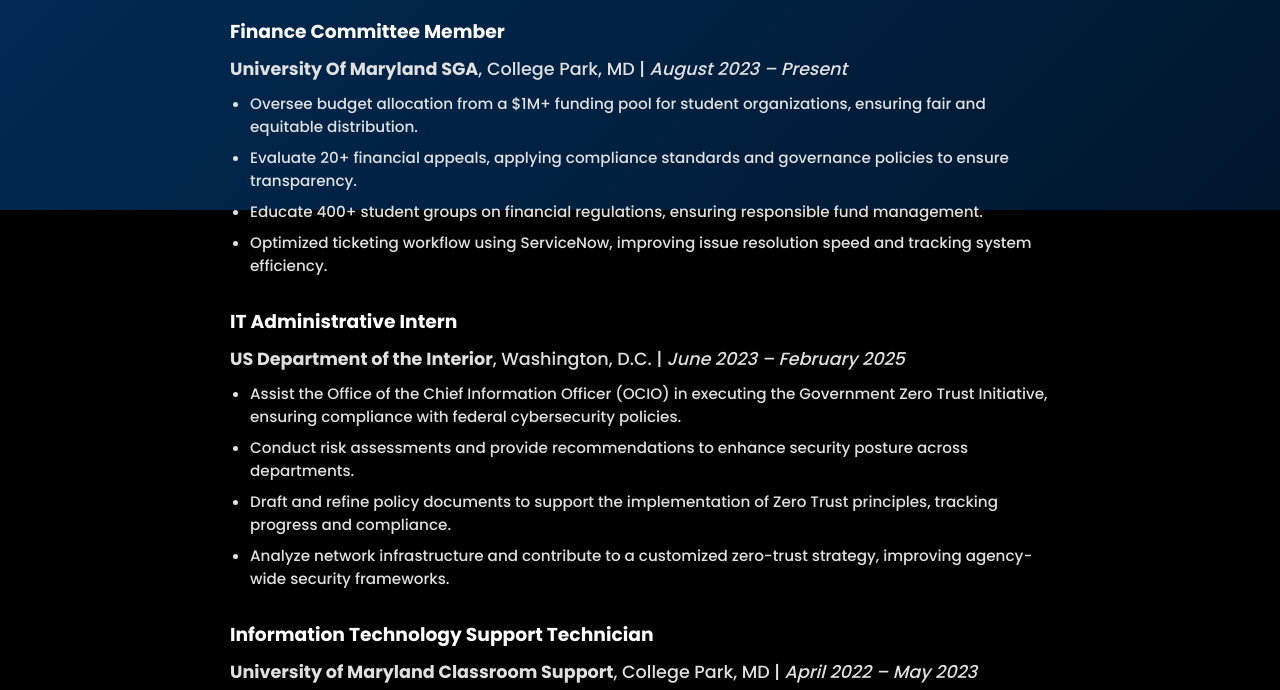
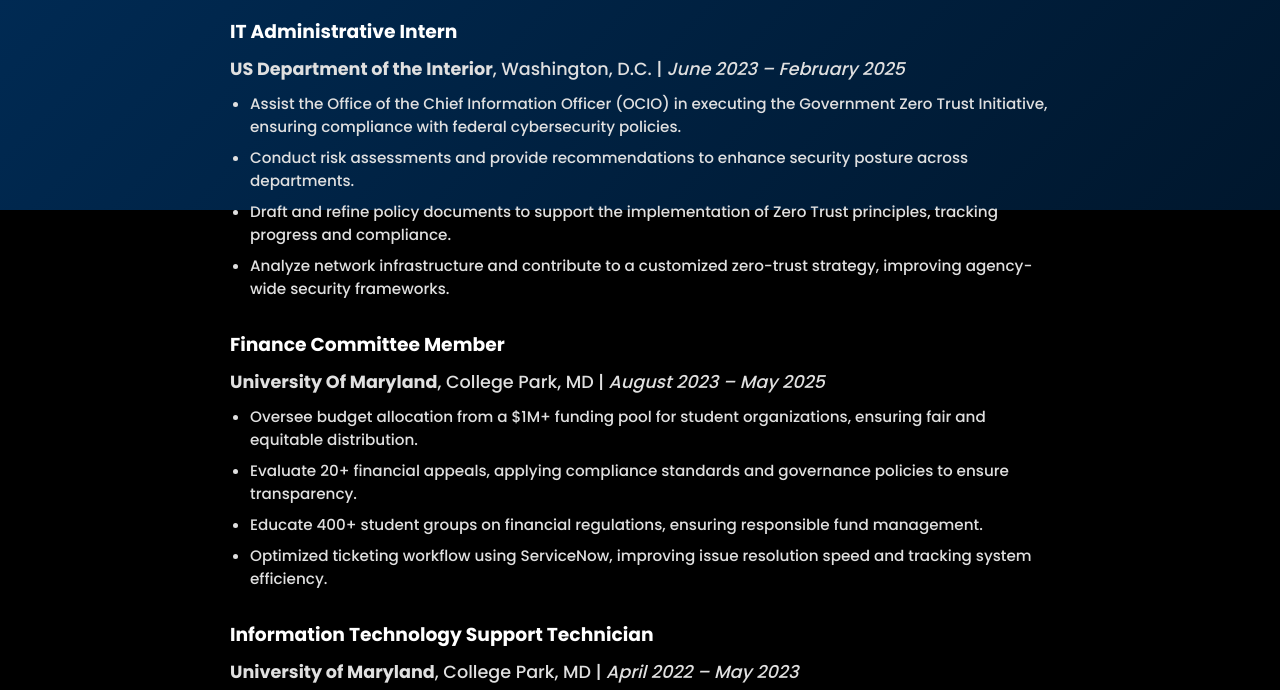
Before and after one commit to Samson1020/Samson_Personal_Site, a plain HTML site: page index.html in a window 1280 px wide. Shown: the part 590-1280 px from the top of the page. Drawn offline with nearby package versions, Linux system fonts and the light colour scheme.

Commit message:
small tweaks

```diff
--- a/index.html
+++ b/index.html
@@ -43,18 +43,6 @@
     <section class="experience">
         <h2>Professional Experience</h2>
 
-        <!-- Finance Committee Member -->
-        <div class="experience-entry">
-            <h3>Finance Committee Member</h3>
-            <p><strong>University Of Maryland SGA</strong>, College Park, MD | <em>August 2023 – Present</em></p>
-            <ul>
-                <li>Oversee budget allocation from a $1M+ funding pool for student organizations, ensuring fair and equitable distribution.</li>
-                <li>Evaluate 20+ financial appeals, applying compliance standards and governance policies to ensure transparency.</li>
-                <li>Educate 400+ student groups on financial regulations, ensuring responsible fund management.</li>
-                <li>Optimized ticketing workflow using ServiceNow, improving issue resolution speed and tracking system efficiency.</li>
-            </ul>
-        </div>
-
         <!-- IT Administrative Intern -->
         <div class="experience-entry">
             <h3>IT Administrative Intern</h3>
@@ -67,10 +55,23 @@
             </ul>
         </div>
 
+        <!-- Finance Committee Member -->
+        <div class="experience-entry">
+            <h3>Finance Committee Member</h3>
+            <p><strong>University Of Maryland</strong>, College Park, MD | <em>August 2023 – May 2025</em></p>
+            <ul>
+                <li>Oversee budget allocation from a $1M+ funding pool for student organizations, ensuring fair and equitable distribution.</li>
+                <li>Evaluate 20+ financial appeals, applying compliance standards and governance policies to ensure transparency.</li>
+                <li>Educate 400+ student groups on financial regulations, ensuring responsible fund management.</li>
+                <li>Optimized ticketing workflow using ServiceNow, improving issue resolution speed and tracking system efficiency.</li>
+            </ul>
+        </div>
+
+
         <!-- IT Support Technician -->
         <div class="experience-entry">
             <h3>Information Technology Support Technician</h3>
-            <p><strong>University of Maryland Classroom Support</strong>, College Park, MD | <em>April 2022 – May 2023</em></p>
+            <p><strong>University of Maryland</strong>, College Park, MD | <em>April 2022 – May 2023</em></p>
             <ul>
                 <li>Provided technical support to faculty, troubleshooting and resolving hardware/software issues in smart classrooms.</li>
                 <li>Managed and maintained an inventory of 500+ technology assets, reducing downtime by 30% through proactive maintenance.</li>
```
